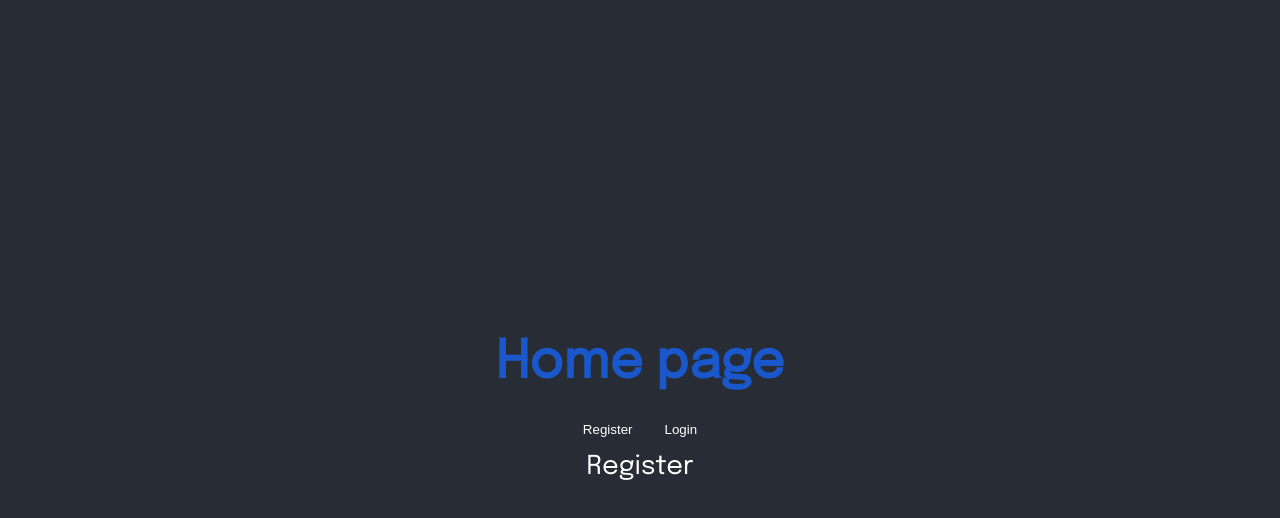
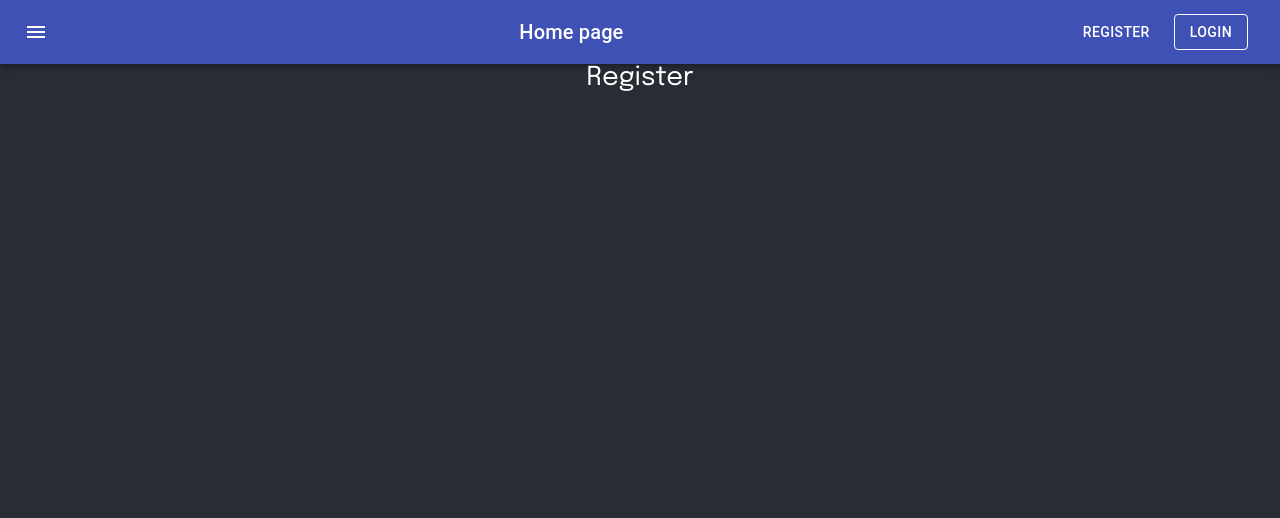
Before and after one commit to StyvenSoft/user-authentication, a React (Create React App) app in the folder frontend/: page /Register in a window 1280 px wide. Shown: the top 518 px of the page. Built offline with nearby package versions, Linux system fonts and the light colour scheme.

Commit message:
Implement material-ui header and navbar

```diff
--- a/frontend/package.json
+++ b/frontend/package.json
@@ -3,6 +3,8 @@
   "version": "0.1.0",
   "private": true,
   "dependencies": {
+    "@material-ui/core": "^4.11.0",
+    "@material-ui/icons": "^4.9.1",
     "@testing-library/jest-dom": "^4.2.4",
     "@testing-library/react": "^9.5.0",
     "@testing-library/user-event": "^7.2.1",
--- a/frontend/src/App.css
+++ b/frontend/src/App.css
@@ -7,7 +7,7 @@
 }
 
 a {
-  color: rgb(26, 87, 202);
+  color: white;
   text-decoration: unset;
 }
 
@@ -27,6 +27,11 @@ input[type="sutmit"] {
 
 h1, h2, h3, h4, h5, h6, p, ul, ol {
   margin: 1rem 0;
+}
+
+#header {
+  background-color: rgb(21, 55, 94);
+  display: flex;
 }
 
 .App {
@@ -49,8 +54,6 @@ h1, h2, h3, h4, h5, h6, p, ul, ol {
   min-height: 100vh;
   display: flex;
   flex-direction: column;
-  align-items: center;
-  justify-content: center;
   font-size: calc(10px + 2vmin);
   color: white;
 }
--- a/frontend/src/App.js
+++ b/frontend/src/App.js
@@ -10,7 +10,7 @@ export default function App() {
   return (
     <div className="App App-header">
       <BrowserRouter>
-        <Header></Header>
+        <Header />
         <Switch>
           <Route exact path="/" component={Home} />
           <Route path="/Login" component={Login} />
--- a/frontend/src/components/auth/AuthOptions.js
+++ b/frontend/src/components/auth/AuthOptions.js
@@ -1,7 +1,16 @@
 import React from 'react'
 import { useHistory } from 'react-router-dom'
+import Button from '@material-ui/core/Button';
+import { makeStyles } from '@material-ui/core/styles';
+
+const useStyles = makeStyles((theme) => ({
+    button: {
+        margin: theme.spacing(1),
+    },
+}));
 
 export default function AuthOptions() {
+    const classes = useStyles();
 
     const history = useHistory();
     const register = () => history.push("/register");
@@ -9,8 +18,8 @@ export default function AuthOptions() {
 
     return (
         <div>
-            <button onClick={register}>Register</button>
-            <button onClick={login}>Login</button>
+            <Button className={classes.button} color="inherit" onClick={register}>Register</Button>
+            <Button className={classes.button} variant="outlined" color="inherit" onClick={login}>Login</Button>
         </div>
     )
 }
--- a/frontend/src/components/layout/Header.js
+++ b/frontend/src/components/layout/Header.js
@@ -1,14 +1,41 @@
 import React from 'react'
 import { Link } from 'react-router-dom'
-import AuthOptions from '../auth/AuthOptions'
+import { makeStyles } from '@material-ui/core/styles';
+import AppBar from '@material-ui/core/AppBar';
+import Toolbar from '@material-ui/core/Toolbar';
+import Typography from '@material-ui/core/Typography';
+import IconButton from '@material-ui/core/IconButton';
+import MenuIcon from '@material-ui/icons/Menu';
+import AuthOptions from '../auth/AuthOptions';
+
+const useStyles = makeStyles((theme) => ({
+
+    menuButton: {
+        marginRight: theme.spacing(2),
+    },
+    title: {
+        flexGrow: 1,
+    },
+}));
 
 export default function Header() {
+    const classes = useStyles();
+
     return (
         <div>
-            <Link to="/">
-                <h1>Home page</h1>
-            </Link>
-            <AuthOptions />
+            <AppBar position="static">
+                <Toolbar>
+                    <IconButton edge="start" className={classes.menuButton} color="inherit" aria-label="menu">
+                        <MenuIcon />
+                    </IconButton>
+                    <Typography variant="h6" className={classes.title}>
+                        <Link to="/">
+                            Home page
+                        </Link>
+                    </Typography>
+                    <AuthOptions />
+                </Toolbar>
+            </AppBar>
         </div>
-    )
+    );
 }
```
Also changed, not shown: 1 other file (tests, documents, lock files or other folders).
